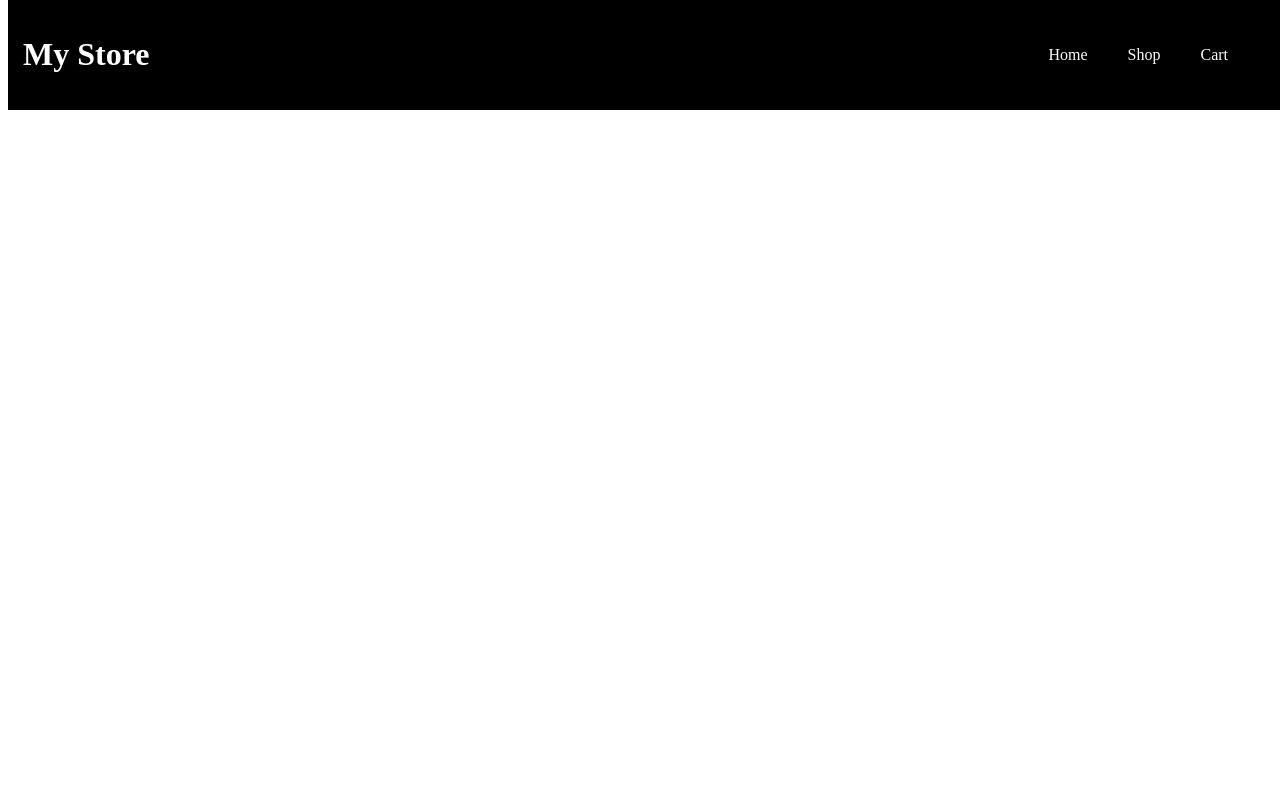
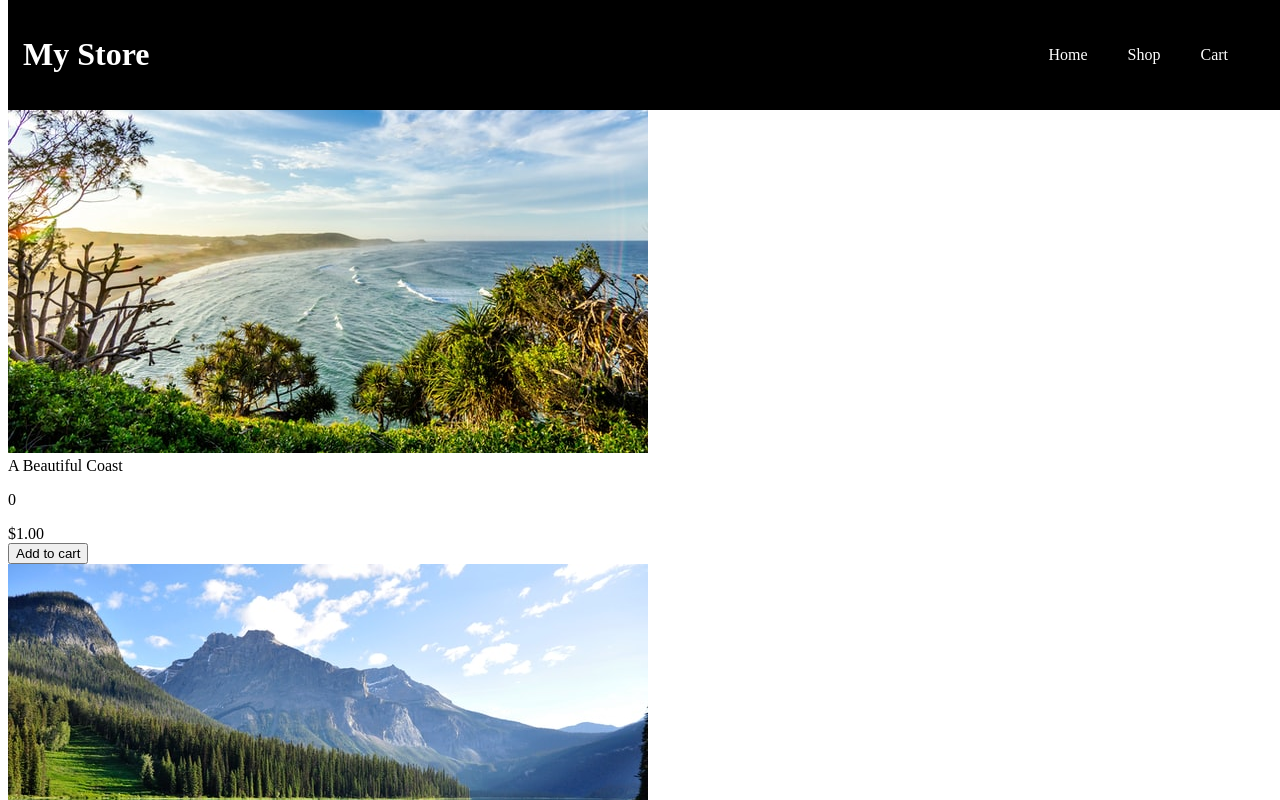
Before and after one commit to kiernans/shopping-cart-ts, a React (Create React App) app: page /shop in a window 1280 px wide. Shown: the top 800 px of the page. Built offline with nearby package versions, Linux system fonts and the light colour scheme.

Commit message:
Add shopItems to Shop, create formatCurrency utility

```diff
--- /dev/null
+++ b/src/components/ShopItem.tsx
@@ -0,0 +1,26 @@
+import React from "react";
+import { formatCurrency } from "../utilities/formatCurrency";
+
+interface ShopItemProps {
+  id: string;
+  image: string;
+  name: string;
+  qty: number;
+  price: number;
+}
+
+const ShopItem = ({ id, image, name, qty, price }: ShopItemProps) => {
+  return (
+    <>
+      <img className="item-image" src={image} alt="" />
+      <div className="item-title">{name}</div>
+      <p>{qty}</p>
+      <div className="item-price">{formatCurrency(price)}</div>
+      <button className="add-item" name={id}>
+        Add to cart
+      </button>
+    </>
+  );
+};
+
+export default ShopItem;
--- a/src/pages/Shop.tsx
+++ b/src/pages/Shop.tsx
@@ -1,7 +1,27 @@
 import React from "react";
+import ShopItem from "../components/ShopItem";
+import storeItems from "../data/items.json";
 
 const Shop = () => {
-  return <div>Shop</div>;
+  return (
+    <>
+      <div className="Shop">
+        {storeItems.map((item) => {
+          return (
+            <div key={item.id} id={item.id} className="ShopItem">
+              <ShopItem
+                name={item.name}
+                id={item.id}
+                qty={item.qty}
+                price={item.price}
+                image={item.image}
+              />
+            </div>
+          );
+        })}
+      </div>
+    </>
+  );
 };
 
 export default Shop;
--- /dev/null
+++ b/src/utilities/formatCurrency.ts
@@ -0,0 +1,8 @@
+const CURRENCY_FORMATTER = new Intl.NumberFormat(undefined, {
+  currency: "USD",
+  style: "currency",
+});
+
+export function formatCurrency(number: number) {
+  return CURRENCY_FORMATTER.format(number);
+}
```
Also changed, not shown: .eslintrc.json.
